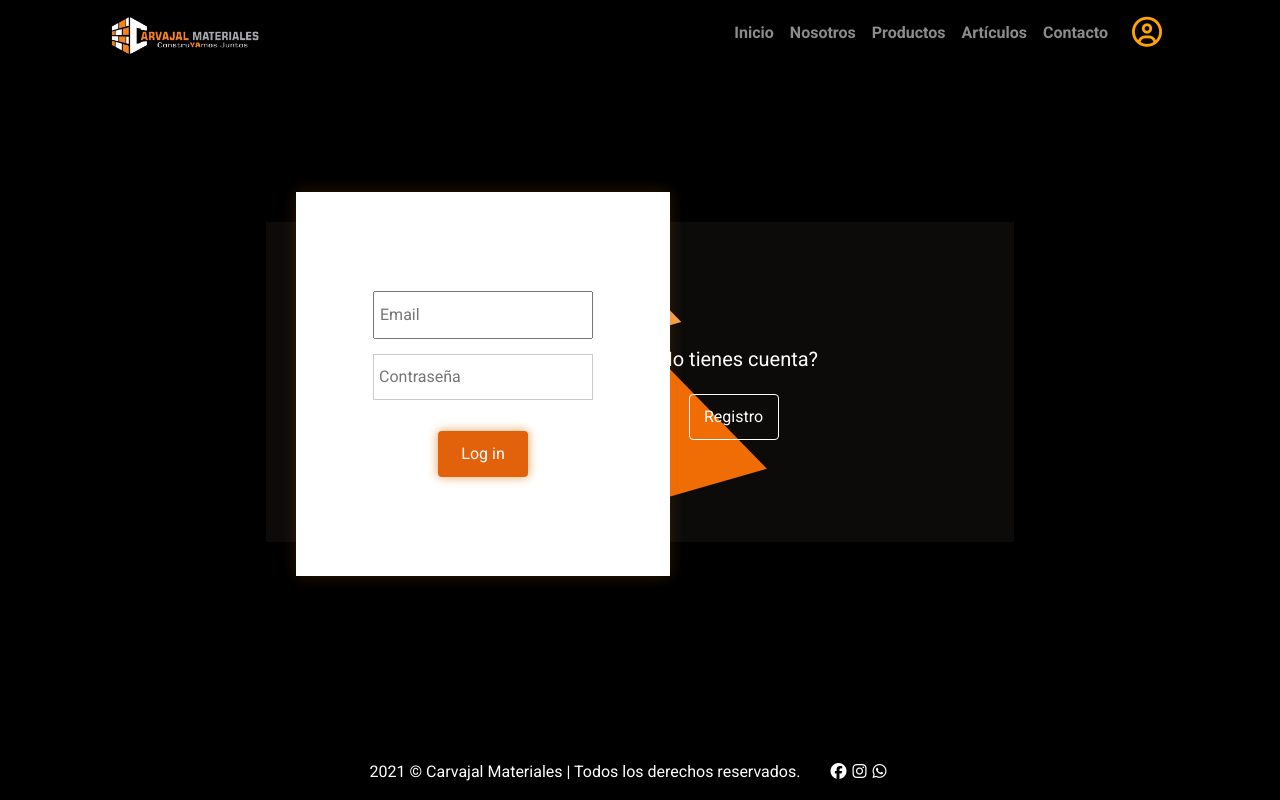
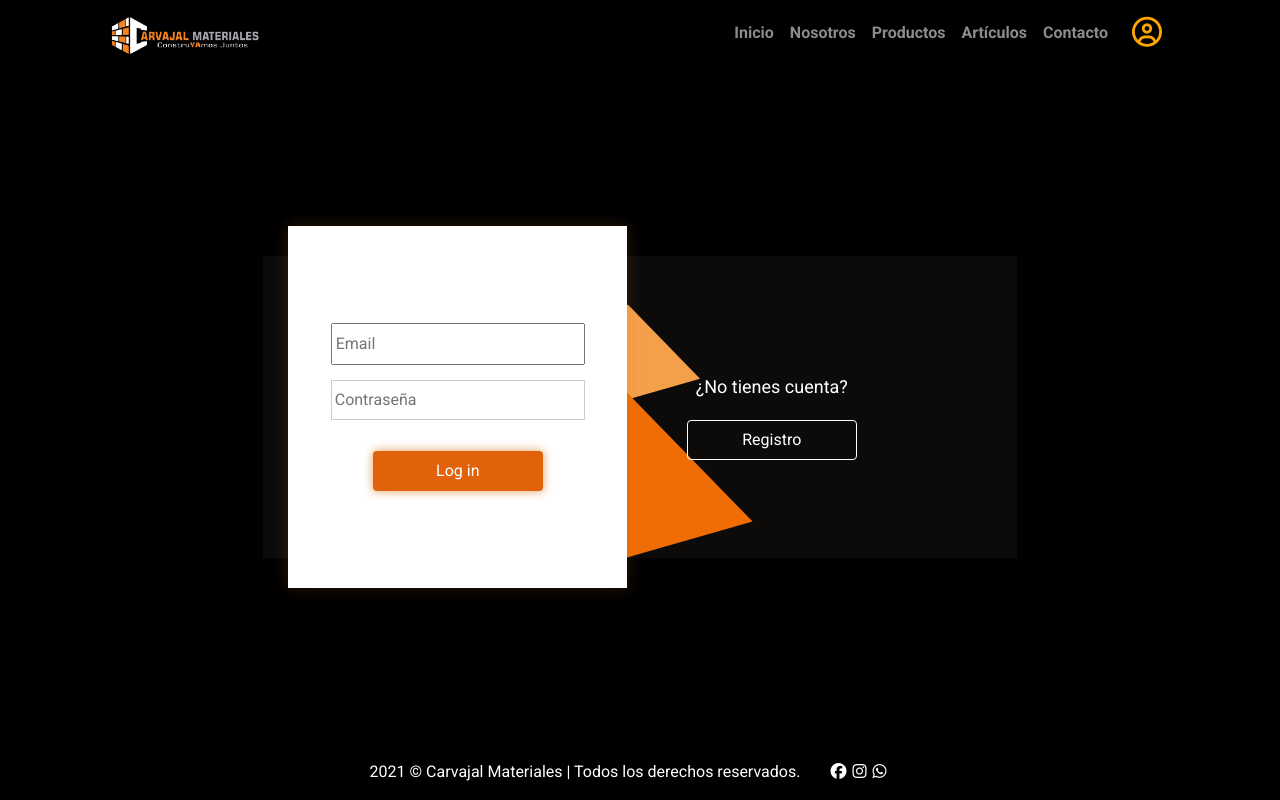
Before and after one commit to Yixsi/App-web-CM-con-react, a React (Create React App) app: page /login in a window 1280 px wide. Built offline with nearby package versions, Linux system fonts and the light colour scheme; no server answers.

Commit message:
Login fix

```diff
--- a/src/pages/Contacto.jsx
+++ b/src/pages/Contacto.jsx
@@ -6,19 +6,19 @@ function Contacto() {
         <Layout>
             <div className="container contacto mx-auto">
                 <div className="row contacto">
-                    <div  className="company-info col-10 col-md-5 col-lg-5 mx-auto">
+                    <div  className="company-info col-12 col-md-5 col-lg-5 mx-auto">
                         <h3>ConstruYAmos Juntos</h3>
 
                         <iframe src="https://www.google.com/maps/embed?pb=!1m18!1m12!1m3!1d497.84716963153454!2d-76.46305866263394!3d3.404403267443681!2m3!1f0!2f0!3f0!3m2!1i1024!2i768!4f13.1!3m3!1m2!1s0x8e30a75decc564f1%3A0xabd7ff7f12628a5b!2sCarvajal%20Materiales!5e0!3m2!1ses!2sco!4v1638569892876!5m2!1ses!2sco" title = "mapa" style={{border:"0"}} allowFullScreen="" loading="lazy"></iframe>
 
                         <ul>
-                            <li><i  className="fa fa-road"></i> CL 14D #43A-34 Manzanares I<br/>Poblado campestre, Candelaria<br/>Cali, Colombia</li>
+                            <li><i  className="fa fa-road"></i> CL 14D #43A-34 Manzanares I Poblado campestre, Candelaria - Cali, Colombia.</li>
                             <li><i  className="fa fa-phone"></i> (300) 365-9340</li>
                             <li><i  className="fa fa-envelope"></i> carvajalmateriales@hotmail.com</li>
                         </ul>
                     </div>
 
-                    <div  className="contact col-10 col-md-7 col-lg-7 mx-auto">
+                    <div  className="contact col-12 col-md-7 col-lg-7 mx-auto">
                         <h3>Contáctanos</h3>
 
                         <form id="contact-form">
--- a/src/pages/Nosotros.jsx
+++ b/src/pages/Nosotros.jsx
@@ -6,7 +6,7 @@ import modalbg from "media/6882.jpg"
 function Nosotros() {
     return(
         <Layout>
-            <div className="container mx-auto mt-5 ">
+            <div className="container mx-auto mt-3">
 
                 <section className="tarjeta row mb-5 .bg-dark col-lg-4 col-md-6 col-sm-12">
                     <div className="wrapper mx-auto">
@@ -38,7 +38,7 @@ function Nosotros() {
                             </div>
                         </div>
                 </section>
-                <section className="tarjeta row .bg-dark col-lg-4 col-md-6 col-sm-12">
+                <section className="tarjeta row mb-5 .bg-dark col-lg-4 col-md-6 col-sm-12">
                     <div className="wrapper mx-auto">
                         <div className="card"><img  alt ="" src="https://img.freepik.com/foto-gratis/pareja-joven-haciendo-reparacion-apartamentos-juntos-ellos-mismos-hombre-mujer-casados-haciendo-remodelacion-o-renovacion-casa-concepto-relaciones-familia-amor-midiendo-pared-preparandose-diseno_155003-19797.jpg?size=626&ext=jpg"/>
                             <div className="info">
@@ -48,7 +48,7 @@ function Nosotros() {
                         </div>
                     </div>
                 </section>
-                <section className="tarjeta row .bg-dark col-lg-4 col-md-6 col-sm-12">
+                <section className="tarjeta row mb-3 .bg-dark col-lg-4 col-md-6 col-sm-12">
                     <div className="wrapper mx-auto">
                         <div className="card"><img alt = "" src="https://img.freepik.com/foto-gratis/constructor-masculino-probandose-casco-estante-ferreteria-constructor-uniforme-mirar-productos-tienda-bricolaje_266732-20737.jpg?size=626&ext=jpg"/>
                             <div className="info">
--- a/src/pages/login.jsx
+++ b/src/pages/login.jsx
@@ -57,9 +57,9 @@ function Login() {
         <Layout>
 
             <div className="container mx-auto" >
-                <section className="row d-flex">
-                    <div className="col-10 col-lg-9 mx-auto">
-                        <div className="contenedor">
+                <section className="row">
+                    <div className="col-12 col-lg-12">
+                        <div className="contenedor col-12 col-lg-9">
                             <div className={`container1${on ? " log-in" : ""}`}>
                                 <div className="box"></div>
                                 <div className="container1-forms">
--- a/src/style/Contacto.css
+++ b/src/style/Contacto.css
@@ -29,7 +29,7 @@ ul {
 /* ------------------- */
 
 .company-info {
-  background-color: #3b3a38;
+  background-color: #5b5a59;
   border-top-left-radius: 4px;
   border-top-right-radius: 4px;
   margin: 0;
@@ -44,7 +44,7 @@ ul {
 .company-info ul {
   text-align: center;
   margin: 1rem 0 1rem 0;
-  background-color: #3b3a38;
+  background-color: #5b5a59;
 
 }
 
@@ -96,6 +96,7 @@ label {
 }
 .element input{
   border-radius: 0%;
+  padding: 10px 0 0 0;
 }
 
 .contact form .full {
@@ -109,6 +110,7 @@ label {
   border: none;
   border-bottom: solid 2px #fff;
   background-color: #fa7603;
+  outline: none;
 }
 
 .contact form textarea {
@@ -127,7 +129,7 @@ label {
 
 .contact form button:hover,
 .contact form button:focus {
-  background: #3952a3;
+  background: #3356ca;
   color: #ffffff;
   outline: 0;
   transition: background-color 2s ease-out;
--- a/src/style/estilos-login.css
+++ b/src/style/estilos-login.css
@@ -1,15 +1,5 @@
 /* Estilos login*/
 @import url(https://fonts.googleapis.com/css?family=Oswald|Roboto);
-/* body {
-  position: absolute;
-  left: 0;
-  top: 0;
-  width: 100%;
-  height: 100%;
-  font-family: "Roboto", sans-serif;
-  background-color: #ADADAC;
-  overflow: hidden;
-} */
 
 .table {
   display: table;
@@ -27,13 +17,12 @@
 }
 
 .container1 {
+  margin: auto;
   position: relative;
   width: 90%;
-  margin: 30px auto 0;
   height: 150%;
   background-color: #0C0B0A;
   top: 50%;
-  margin-top: -50px;
   -moz-transition: all 0.5s;
   -o-transition: all 0.5s;
   -webkit-transition: all 0.5s;
@@ -50,23 +39,23 @@
 .container1 .box:before, .container1 .box:after {
   content: " ";
   position: absolute;
-  left: 152px;
+  left: 202px;
   top: 50px;
-  background-color:#F06D06;
+  background-color:#F4A04B;
   transform: rotateX(52deg) rotateY(15deg) rotateZ(-38deg);
-  width: 300px;
-  height: 285px;
+  width: 30%;
+  height: 40%;
   -moz-transition: all 0.5s;
   -o-transition: all 0.5s;
   -webkit-transition: all 0.5s;
   transition: all 0.5s;
 }
 .container1 .box:after {
-  background-color: #F4A04B;
+  background-color: #F06D06;
   top: -10px;
-  left: 80px;
-  width: 320px;
-  height: 180px;
+  left: 130px;
+  width: 280px;
+  height: 380px;
 }
 .container1 .container1-forms {
   position: relative;
@@ -75,7 +64,7 @@
   cursor: pointer;
   text-align: center;
   margin: 0 auto;
-  width: 90px;
+  width: 50%;
   color: #fff;
   background-color: #e2620c;
   opacity: 1;
@@ -88,12 +77,12 @@
   opacity: 0.7;
 }
 .container1 .btn, .container1 input {
-  padding: 10px 5px;
+  padding: 7px 3px;
 }
 .container1 input {
   margin: 0 auto 15px;
   display: block;
-  width: 220px;
+  width: 75%;
   -moz-transition: all 0.3s;
   -o-transition: all 0.3s;
   -webkit-transition: all 0.3s;
@@ -105,9 +94,9 @@
 }
 .container1 .container1-forms .container1-info .info-item {
   text-align: center;
-  font-size: 16px;
-  width: 300px;
-  height: 320px;
+  font-size: 20px;
+  width: 45%;
+  height: 302px;
   display: inline-block;
   vertical-align: top;
   color: #fff;
@@ -118,7 +107,7 @@
   transition: all 0.3s;
 }
 .container1 .container1-forms .container1-info .info-item p {
-  font-size: 20px;
+  font-size: 18px;
   margin: 20px;
 }
 .container1 .container1-forms .container1-info .info-item .btn {
@@ -126,18 +115,17 @@
   border: 1px solid #fff;
 }
 .container1 .container1-forms .container1-info .info-item .table-cell {
-  padding-right: 35px;
+  padding-right: 18%;
 }
 .container1 .container1-forms .container1-info .info-item:nth-child(2) .table-cell {
-  padding-left: 35px;
   padding-right: 0;
 }
 .container1 .container1-form {
   overflow: hidden;
   position: absolute;
-  left: 30px;
+  left: 25px;
   top: -30px;
-  width: 50%;
+  width: 45%;
   height: 120%;
   background-color: #fff;
   box-shadow: 0 0 15px 0 rgba(223, 116, 8, 0.2);
@@ -149,10 +137,9 @@
 .container1 .container1-form:before {
   content: "✔";
   position: absolute;
-  left: 160px;
+  left: 150px;
   top: -50px;
   color: #fff;
-  font-size: 130px;
   opacity: 0;
   -moz-transition: all 0.5s;
   -o-transition: all 0.5s;
@@ -178,7 +165,7 @@
 }
 .container1 .form-item.sign-up {
   position: absolute;
-  left: -100%;
+  /* left: -100%; */
   opacity: 0;
 }
 .container1.log-in .box:before {
@@ -194,7 +181,7 @@
   height: 220px;
 }
 .container1.log-in .container1-form {
-  left: 265px;
+  left: 35%;
 }
 .container1.log-in .container1-form .form-item.sign-up {
   left: 0;
@@ -220,7 +207,6 @@
   left: 51px;
   top: 5px;
   color: #e2620c;
-  font-size: 130px;
   opacity: 1;
 }
 .container1.active input, .container1.active .btn, .container1.active .info-item {
@@ -237,13 +223,3 @@
   height: 0%;
   opacity: 0;
 }
-
-.rabbit {
-  width: 50px;
-  height: 50px;
-  position: absolute;
-  bottom: 20px;
-  right: 20px;
-  z-index: 3;
-  fill: #fff;
-}
```
